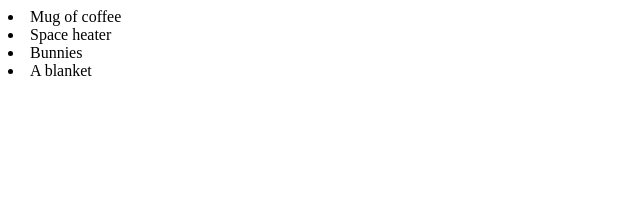
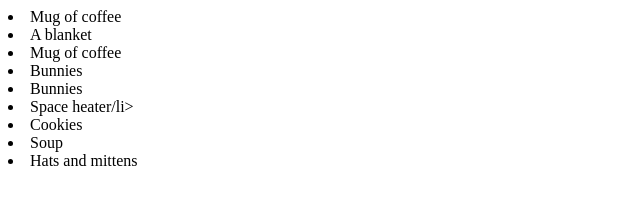
Before and after one commit to dorrongreen/first-project, a plain HTML site: page home.html in a window 1280 px wide. Shown: the whole page, without its empty margins (0-640 px from the left). Drawn offline with Linux system fonts and the light colour scheme.

Commit message:
hats and mittens

```diff
--- a/home.html
+++ b/home.html
@@ -8,8 +8,13 @@
 <body>
 
     <li>Mug of coffee</li>
-    <li>Space heater</li>
+    <li>A blanket</li>
+    <li>Mug of coffee</li>
     <li>Bunnies</li>
-    <li>A blanket</li>
+    <li>Bunnies</li>
+    <li>Space heater/li>
+    <li>Cookies</li>
+    <li>Soup</li>
+    <li>Hats and mittens</li>
 </body>
 </html>
```
